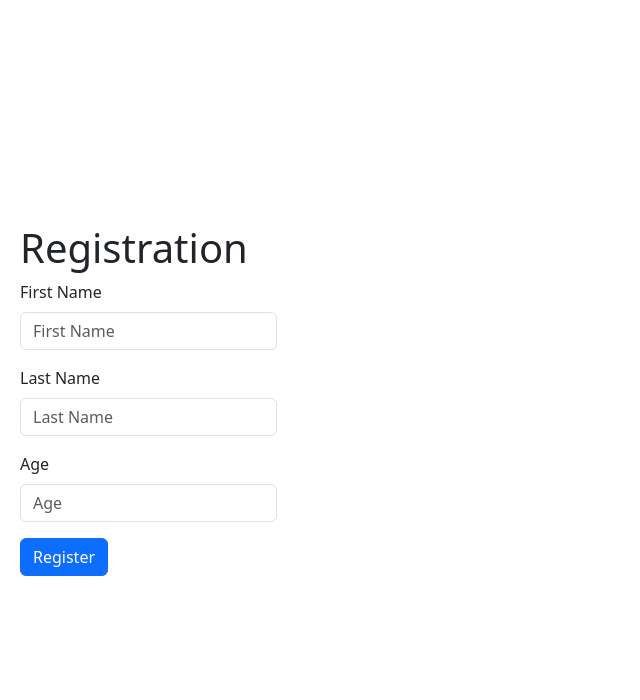
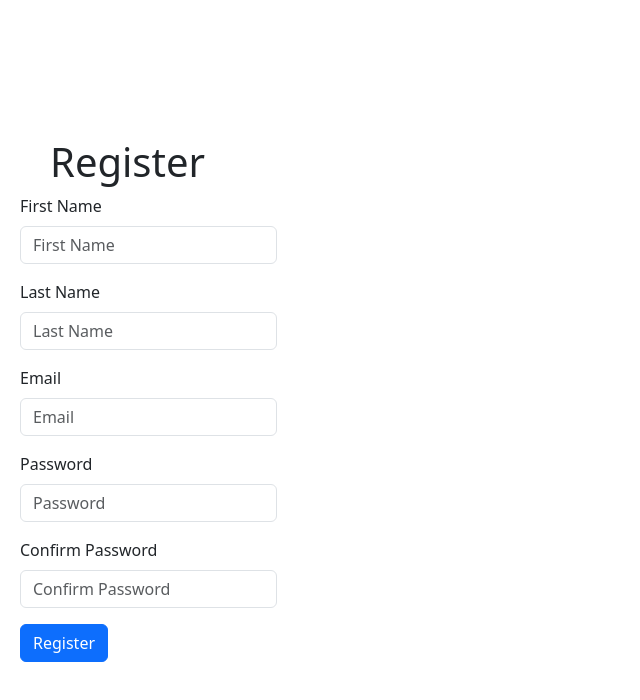
Before and after one commit to magdadaroraul/holyc, a React (Vite) app: page /registration in a window 1280 px wide. Shown: the top 700 px of the page, without its empty margins (0-640 px from the left). Built offline with nearby package versions, Linux system fonts and the light colour scheme.

Commit message:
changes on registration page

```diff
--- a/src/pages/Registration.jsx
+++ b/src/pages/Registration.jsx
@@ -4,46 +4,55 @@ import Col from 'react-bootstrap/Col';
 import Form from 'react-bootstrap/Form';
 import Row from 'react-bootstrap/Row';
 
-const Registration = () => {
-  const [user, setUser] = useState({
+const Register = () => {
+  const [formData, setFormData] = useState({
     firstName: '',
     lastName: '',
-    age: ''
+    email: '',
+    password: '',
+    confirmPassword: '',
   });
 
-  const handleInputChange = (e) => {
+  const handleChange = (e) => {
     const { name, value } = e.target;
-    setUser({ ...user, [name]: value });
+    setFormData({ ...formData, [name]: value });
+  };
+
+  const validateForm = () => {
+    const errors = {};
+    if (!formData.firstName.trim()) errors.firstName = 'First name is required';
+    if (!formData.lastName.trim()) errors.lastName = 'Last name is required';
+    if (!formData.email.trim()) errors.email = 'Email is required';
+    if (!formData.password) errors.password = 'Password is required';
+    if (formData.password !== formData.confirmPassword) {
+      errors.confirmPassword = 'Passwords do not match';
+    }
+    return errors;
   };
 
   const handleSubmit = (e) => {
     e.preventDefault();
-
-    // Form validation
-    if (!user.firstName || !user.lastName || !user.age) {
-      alert("Please fill in all fields.");
+    const errors = validateForm();
+    if (Object.keys(errors).length > 0) {
+      alert(Object.values(errors).join('\n'));
       return;
     }
 
-    if (user.age <= 0 || isNaN(user.age)) {
-      alert("Please enter a valid age.");
-      return;
-    }
-
-    console.log('User registered:', user);
-    // Call an API or handle form data here
+    console.log('Form data submitted:', formData);
 
     // Reset the form after submission
-    setUser({
+    setFormData({
       firstName: '',
       lastName: '',
-      age: ''
+      email: '',
+      password: '',
+      confirmPassword: '',
     });
   };
 
   return (
-    <div style={{ maxWidth: '600px', margin: '0 auto', padding: '20px' }}>
-      <h1>Registration</h1>
+    <div style={{ marginLeft: '650px', maxWidth: '1000px', margin: '0 auto', padding: '20px' }}>
+      <h1 style={{marginLeft: '30px'}}>Register</h1>
       <Form onSubmit={handleSubmit}>
         <Row className="mb-3">
           <Form.Group as={Col} controlId="formGridFirstName">
@@ -52,8 +61,8 @@ const Registration = () => {
               type="text"
               placeholder="First Name"
               name="firstName"
-              value={user.firstName}
-              onChange={handleInputChange}
+              value={formData.firstName}
+              onChange={handleChange}
               required
             />
           </Form.Group>
@@ -66,24 +75,51 @@ const Registration = () => {
               type="text"
               placeholder="Last Name"
               name="lastName"
-              value={user.lastName}
-              onChange={handleInputChange}
+              value={formData.lastName}
+              onChange={handleChange}
               required
             />
           </Form.Group>
         </Row>
 
         <Row className="mb-3">
-          <Form.Group as={Col} controlId="formGridAge">
-            <Form.Label>Age</Form.Label>
+          <Form.Group as={Col} controlId="formGridEmail">
+            <Form.Label>Email</Form.Label>
             <Form.Control
-              type="number"
-              placeholder="Age"
-              name="age"
-              value={user.age}
-              onChange={handleInputChange}
+              type="email"
+              placeholder="Email"
+              name="email"
+              value={formData.email}
+              onChange={handleChange}
               required
-              min="1"  // Ensure age is a positive number
+            />
+          </Form.Group>
+        </Row>
+
+        <Row className="mb-3">
+          <Form.Group as={Col} controlId="formGridPassword">
+            <Form.Label>Password</Form.Label>
+            <Form.Control
+              type="password"
+              placeholder="Password"
+              name="password"
+              value={formData.password}
+              onChange={handleChange}
+              required
+            />
+          </Form.Group>
+        </Row>
+
+        <Row className="mb-3">
+          <Form.Group as={Col} controlId="formGridConfirmPassword">
+            <Form.Label>Confirm Password</Form.Label>
+            <Form.Control
+              type="password"
+              placeholder="Confirm Password"
+              name="confirmPassword"
+              value={formData.confirmPassword}
+              onChange={handleChange}
+              required
             />
           </Form.Group>
         </Row>
@@ -96,4 +132,4 @@ const Registration = () => {
   );
 };
 
-export default Registration;
+export default Register;
```
